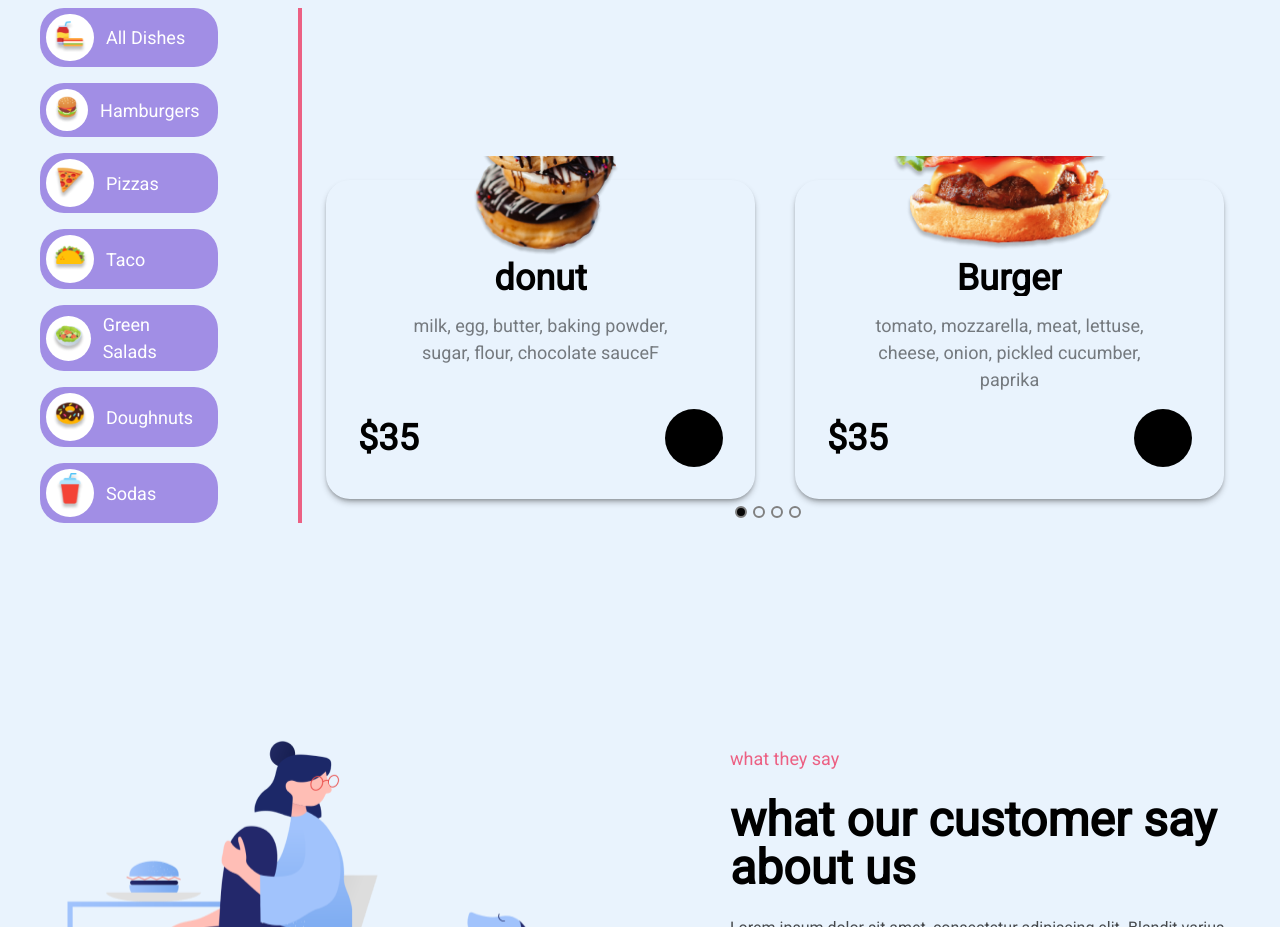
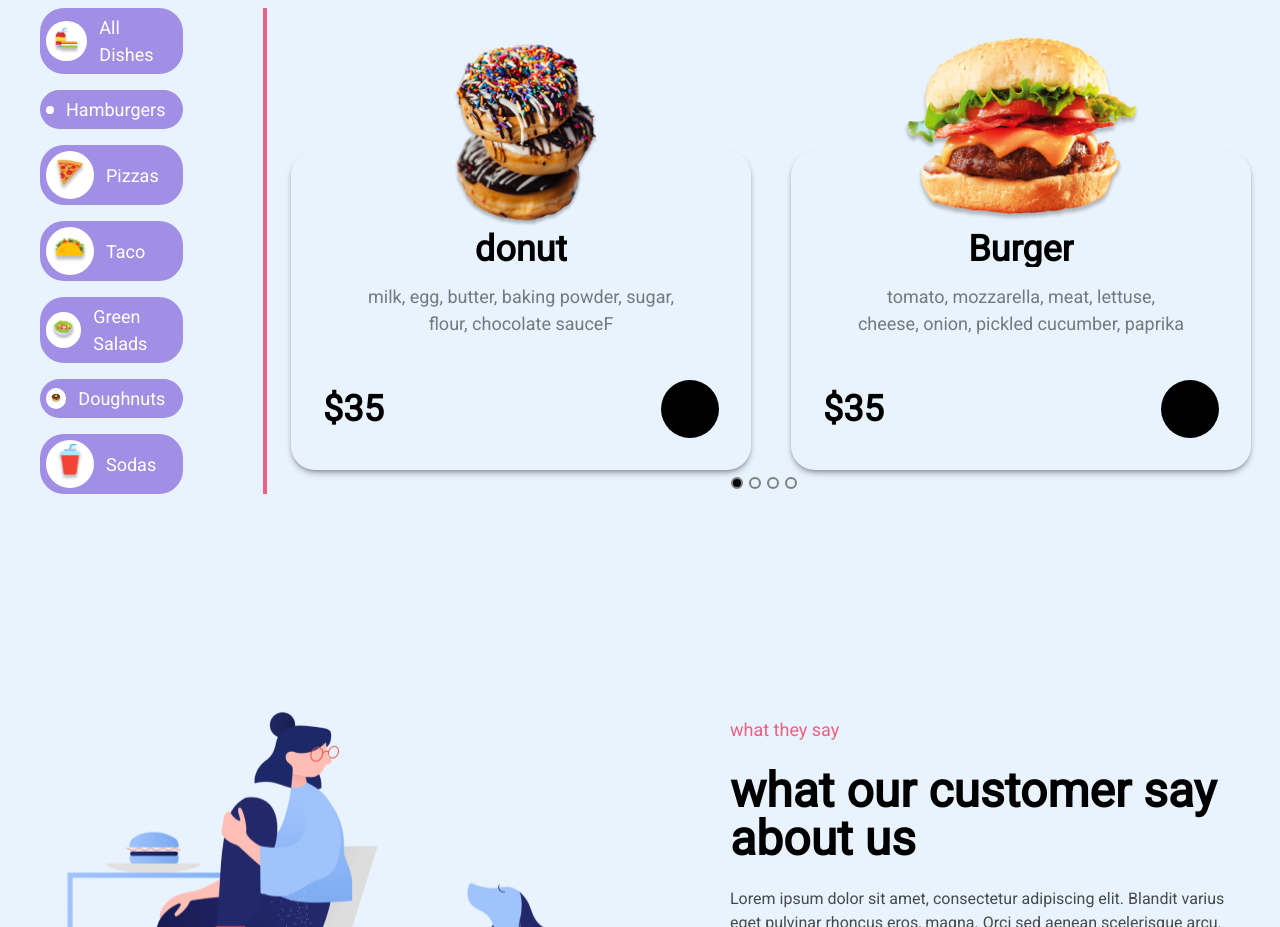
Before and after one commit to hassanfathy23/restaurant, a Next.js app: page / in a window 1280 px wide. Shown: the part 1980-2907 px from the top of the page. Built offline with nearby package versions, Linux system fonts and the light colour scheme; some icons are missing.

Commit message:
fixed overflow

```diff
--- a/components/FoodList.tsx
+++ b/components/FoodList.tsx
@@ -47,7 +47,7 @@ export default function FoodList() {
       <ButtonGroup /* // @ts-ignore */ goToSlide next previous />
     }
       itemClass="carousel-item-padding-40-px"
-      className="w-full lg:w-10/12 h-5/6 p-6 mt-32 lg:mt-12 flex items-center relative overflow-x-clip"
+      className="w-full lg:w-10/12 h-5/6 p-6 mt-32 lg:mt-12 flex items-center relative"
     >
       <FoodItem
         name="donut"
--- a/styles/globals.css
+++ b/styles/globals.css
@@ -17,3 +17,8 @@ a {
 * {
   box-sizing: border-box;
 }
+
+.react-multi-carousel-list {
+  overflow-x: clip !important;
+  overflow-y: visible !important;
+}
```
